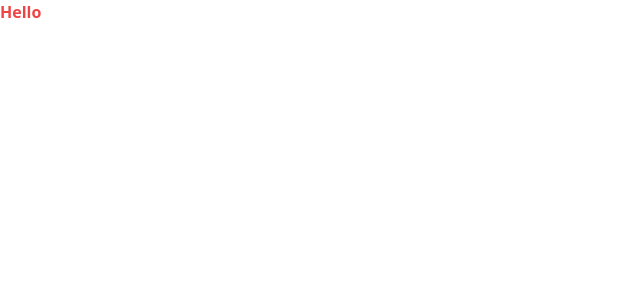
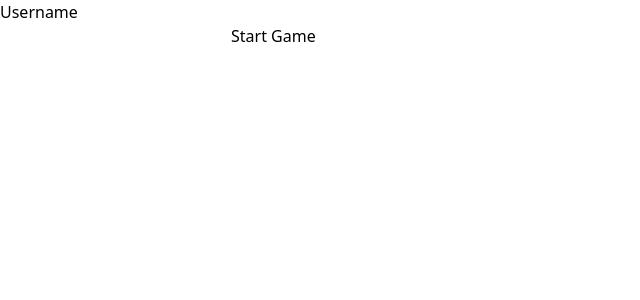
Before and after one commit to NoelEmaas/draw-guesser, a React (Create React App) app in the folder client/: page / in a window 1280 px wide. Shown: the top 300 px of the page, without its empty margins (0-640 px from the left). Built offline with nearby package versions, Linux system fonts and the light colour scheme; the HTML template or start-up script is replaced by a standard one.

Commit message:
feat: setup app main component

```diff
--- a/client/src/App.js
+++ b/client/src/App.js
@@ -1,10 +1,28 @@
 import './App.css';
+import { SocketProvider } from './providers/SocketProvider';
+import { useState } from 'react';
 
-function App() {
+import StartPage from './pages/Start';
+import GamePage from './pages/Game';
+
+const App = () => {
+  const [username, setUsername] = useState('');
+  const [startGame, setStartGame] = useState(false);
+
   return (
-    <div className="App">
-      <h1 class="text-red-500 font-bold">Hello</h1>
-    </div>
+    <SocketProvider>
+      {
+        startGame ? (
+          <GamePage />
+        ) : (
+          <StartPage
+            username={username}
+            setUsername={setUsername}
+            setStartGame={setStartGame}
+          />
+        )
+      }
+    </SocketProvider>
   );
 }
 
```
